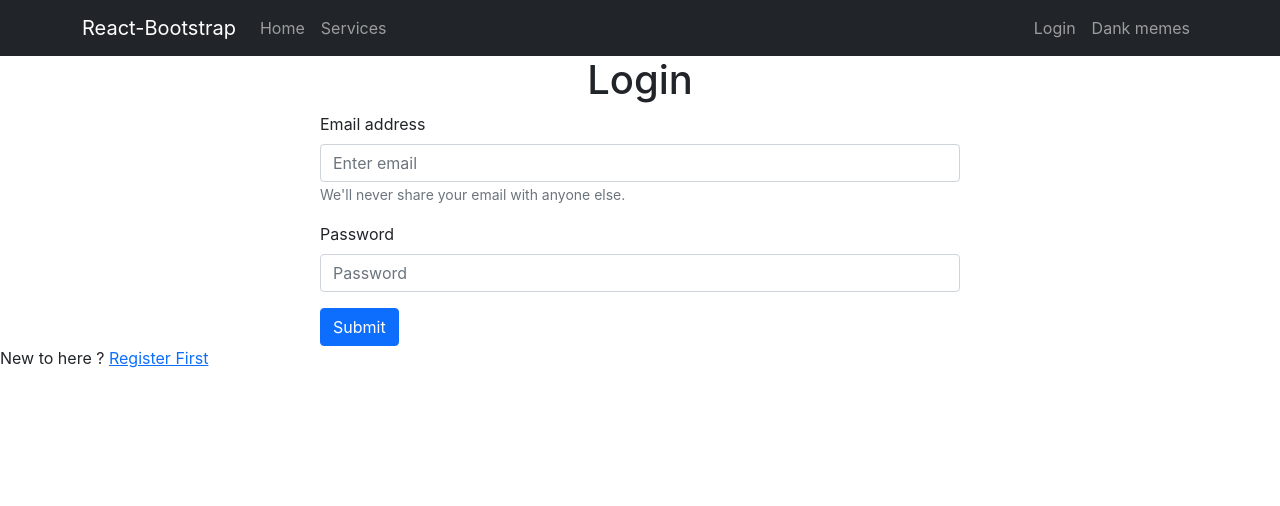
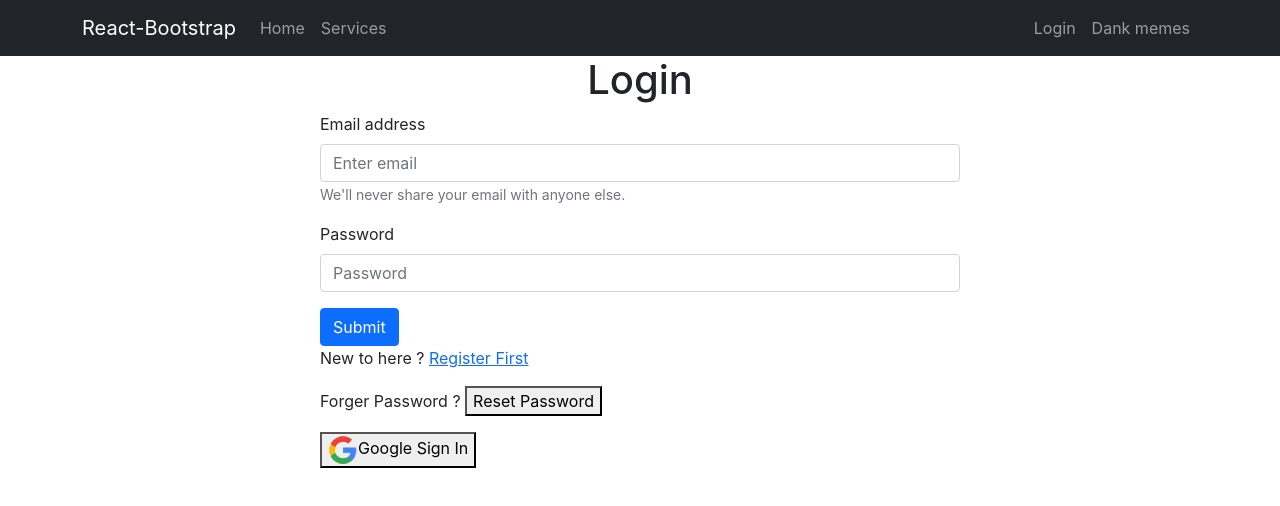
Before and after one commit to naembfh/just-justice-law-independent, a React (Create React App) app: page /login in a window 1280 px wide. Shown: the top 506 px of the page. Built offline with nearby package versions, Linux system fonts and the light colour scheme; no server answers.

Commit message:
reset password and toast

```diff
--- a/package.json
+++ b/package.json
@@ -14,6 +14,7 @@
     "react-firebase-hooks": "^5.0.3",
     "react-router-dom": "^6.3.0",
     "react-scripts": "5.0.0",
+    "react-toastify": "^8.2.0",
     "web-vitals": "^2.1.4"
   },
   "scripts": {
--- a/src/App.js
+++ b/src/App.js
@@ -8,6 +8,7 @@ import Checkout from './Pages/Checkout/Checkout';
 import RequireAuth from './RequireAuth/RequireAuth';
 import Login from './Pages/Login/Login';
 import Register from './Pages/Register/Register';
+import Notfound from './Shared/Notfound/Notfound';
 
 
 
@@ -26,6 +27,7 @@ function App() {
         }></Route>
         <Route path='/login' element={<Login></Login>}></Route>
         <Route path='/register' element={<Register></Register>}></Route>
+        <Route path='*' element={<Notfound></Notfound>}></Route>
 
       </Routes>
     </>
--- a/src/Pages/Login/Login.js
+++ b/src/Pages/Login/Login.js
@@ -1,8 +1,12 @@
+import { async } from '@firebase/util';
 import React, { useState } from 'react';
 import { Button, Form } from 'react-bootstrap';
-import { useSignInWithEmailAndPassword } from 'react-firebase-hooks/auth';
+import { useSendPasswordResetEmail, useSignInWithEmailAndPassword } from 'react-firebase-hooks/auth';
 import { Link, Navigate, useLocation, useNavigate } from 'react-router-dom';
+import { toast, ToastContainer } from 'react-toastify';
+import 'react-toastify/dist/ReactToastify.css';
 import auth from '../../firebase.init';
+import SocialLogin from './SocialLogin/SocialLogin';
 
 const Login = () => {
 
@@ -19,6 +23,8 @@ const Login = () => {
         error,
     ] = useSignInWithEmailAndPassword(auth);
 
+    const [sendPasswordResetEmail, sending,] = useSendPasswordResetEmail(auth);
+
     const handleEmailBlur = (event) => {
         setEmail(event.target.value)
     }
@@ -33,10 +39,19 @@ const Login = () => {
         event.preventDefault()
         signInWithEmailAndPassword(email, password)
     }
+    const handleResetPassword = async () => {
+        if (email) {
+            await sendPasswordResetEmail(email)
+            toast('Email Sent')
+        }
+        else {
+            toast('Enter Your Email Address')
+        }
+    }
     return (
-        <>
+        <div className='w-50 mx-auto'>
             <h1 className='text-center'>Login</h1>
-            <Form onSubmit={handleLoginSubmit} className='w-50 mx-auto'>
+            <Form onSubmit={handleLoginSubmit} className=''>
                 <Form.Group className="mb-3" controlId="formBasicEmail">
                     <Form.Label>Email address</Form.Label>
                     <Form.Control onBlur={handleEmailBlur} type="email" placeholder="Enter email" />
@@ -55,7 +70,10 @@ const Login = () => {
                 </Button>
             </Form>
             <p>New to here ? <Link to='/register'>Register First</Link></p>
-        </>
+            <p>Forger Password ? <button onClick={handleResetPassword}>Reset Password</button> </p>
+            <SocialLogin></SocialLogin>
+            <ToastContainer />
+        </div>
     );
 };
 
--- /dev/null
+++ b/src/Pages/Login/SocialLogin/SocialLogin.js
@@ -0,0 +1,16 @@
+import React from 'react';
+import Google from '../../../images/Social/google.png'
+
+
+const SocialLogin = () => {
+    return (
+        <>
+            <button>
+                <img src={Google} alt="" srcset="" />
+                <span>Google Sign In</span>
+            </button>
+        </>
+    );
+};
+
+export default SocialLogin;
--- a/src/RequireAuth/RequireAuth.js
+++ b/src/RequireAuth/RequireAuth.js
@@ -12,10 +12,7 @@ const RequireAuth = ({ children }) => {
     }
 
     if (!user) {
-        // Redirect them to the /login page, but save the current location they were
-        // trying to go to when they were redirected. This allows us to send them
-        // along to that page after they login, which is a nicer user experience
-        // than dropping them off on the home page.
+
         return <Navigate to="/login" state={{ from: location }} replace />;
     }
 
--- a/src/Shared/Loading/Loading.js
+++ b/src/Shared/Loading/Loading.js
@@ -2,10 +2,14 @@ import React from 'react';
 import { Spinner } from 'react-bootstrap';
 
 const Loading = () => {
-    return (
-        <div>
-            <Spinner animation="grow" /><Spinner animation="grow" /><Spinner animation="grow" />
+    return (<>
+        <div className='text-center mt-5'>
+            <Spinner animation="grow" /><Spinner animation="grow" /><Spinner animation="grow" /> <br />
         </div>
+        <div className='text-center mt-5'>
+            <Spinner animation="grow" /><Spinner animation="grow" /><Spinner animation="grow" /> <br />
+        </div>
+    </>
     );
 };
 
```
Also changed, not shown: src/images/Social/google.png (added), 1 other file (tests, documents, lock files or other folders).
